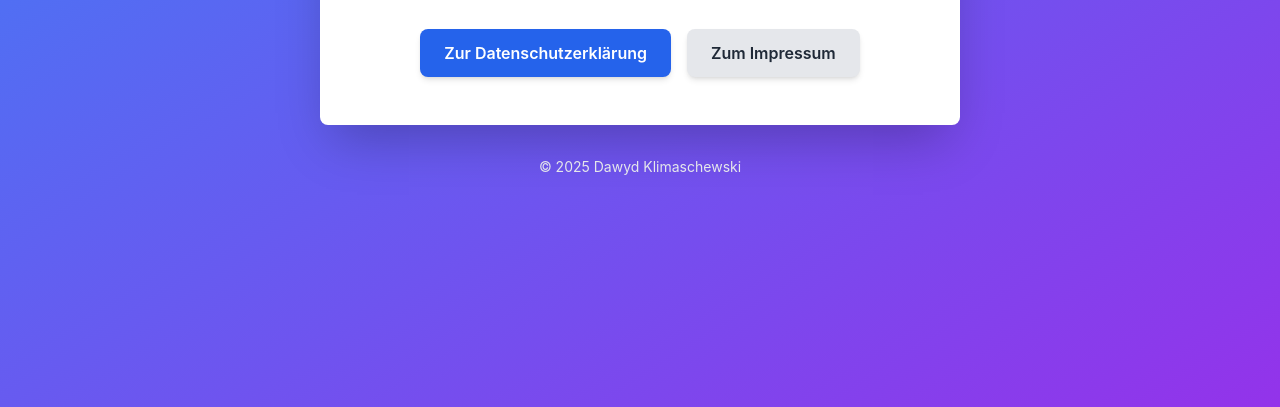
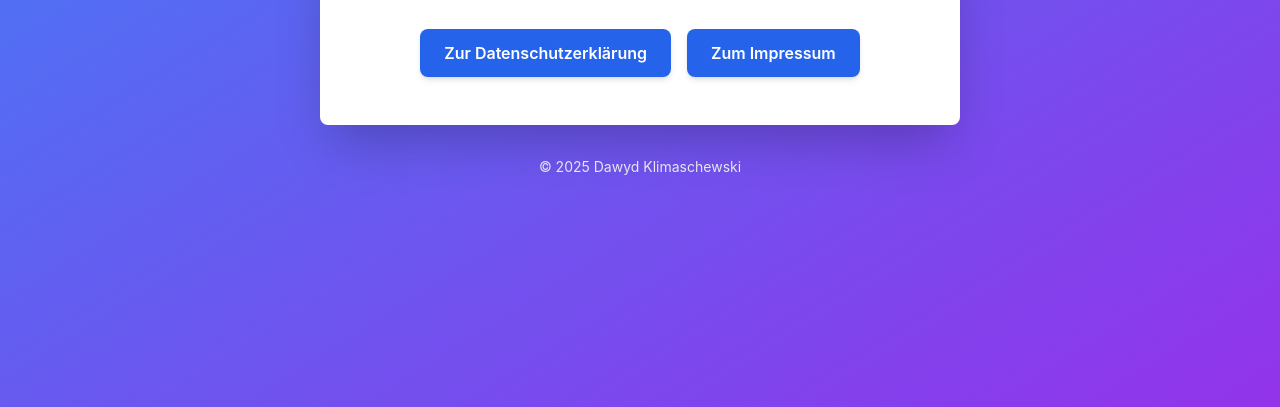
Before and after one commit to Dawyd1995/Legal-Information, a plain HTML site: page index.html in a window 1280 px wide. Shown: the part 393-800 px from the top of the page. Drawn offline with nearby package versions, Linux system fonts and the light colour scheme.

Commit message:
Change link button styles for Legal Notice

```diff
--- a/index.html
+++ b/index.html
@@ -42,7 +42,7 @@
                   KORREKTUR: Link-Ziel ist jetzt "Legal-Notice.html".
                 -->
                 <a href="Legal-Notice.html"
-                   class="bg-gray-200 text-gray-800 font-semibold py-3 px-6 rounded-lg shadow-md hover:bg-gray-300 active:bg-blue-500 active:text-white active:scale-95 transform transition duration-150 ease-in-out">
+                   class="bg-blue-600 text-white font-semibold py-3 px-6 rounded-lg shadow-md hover:bg-blue-700 active:bg-blue-800 active:scale-95 transform transition duration-150 ease-in-out">
                    Zum Impressum
                 </a>
             </div>
```
